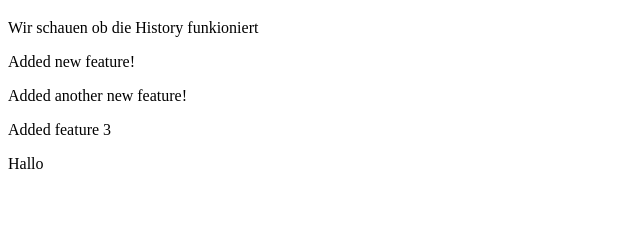
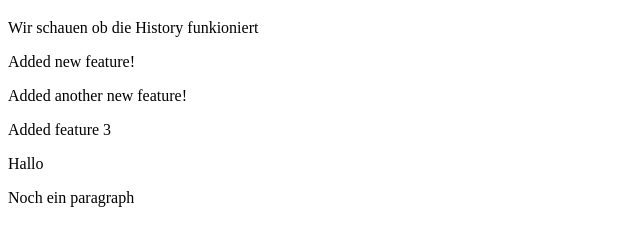
Before and after one commit to ReginaGruber/APM2026, a plain HTML site: page index.html in a window 1280 px wide. Shown: the part 61-306 px from the top of the page, without its empty margins (0-640 px from the left). Drawn offline with Linux system fonts and the light colour scheme.

Commit message:
added a p

```diff
--- a/index.html
+++ b/index.html
@@ -12,5 +12,6 @@
     <p>Added another new feature!</p>
     <p>Added feature 3</p>
     <p>Hallo</p>
+    <p>Noch ein paragraph</p>
 </body>
 </html>
```
